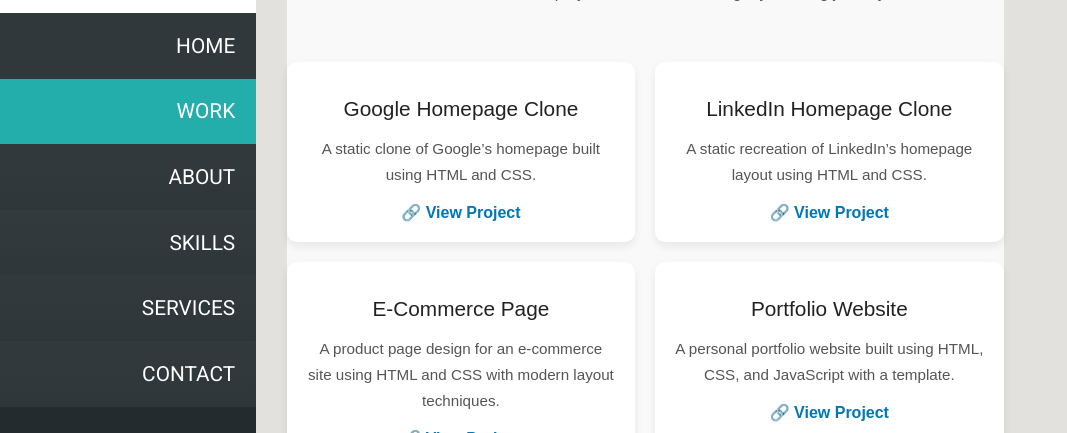
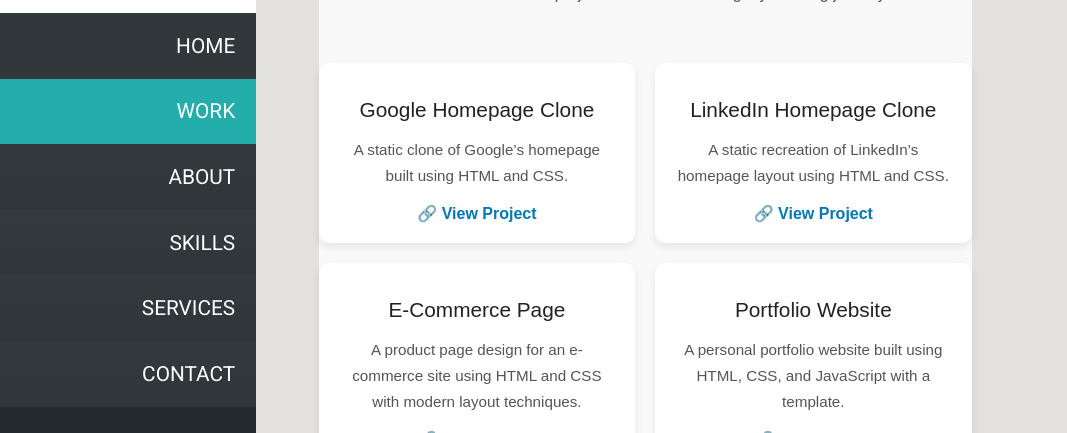
Before and after one commit to Najma-PA/Portfolio, a plain HTML site: page work.html in a window 1280 px wide. Shown: the part 187-620 px from the top of the page, without its empty margins (0-1067 px from the left). Drawn offline with Linux system fonts and the light colour scheme.

Commit message:
work file modified

```diff
--- a/work.html
+++ b/work.html
@@ -85,8 +85,7 @@ Smartphone Compatible web template, free webdesigns for Nokia, Samsung, LG, Sony
 						  });
 						});
 					</script>
-
-	<section id="works" style="background: #f9f9f9; padding: 50px 0; font-family: Arial, sans-serif;">
+	<section  style="background: #f9f9f9; padding: 50px 0;margin: 2em; font-family: Arial, sans-serif;">
   <div style="max-width: 1100px; margin: auto; text-align: center;">
     <h2 style="font-size: 2.2rem; margin-bottom: 10px; color: #333;">My Works</h2>
     <p style="font-size: 1rem; color: #555; margin-bottom: 40px;">
```
